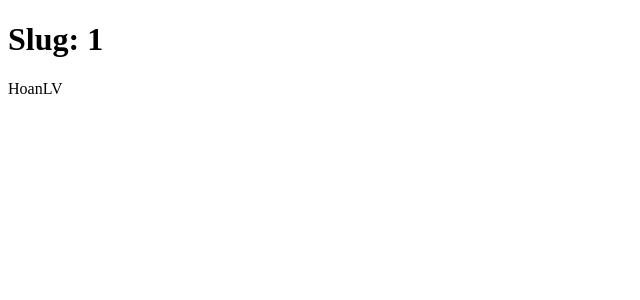
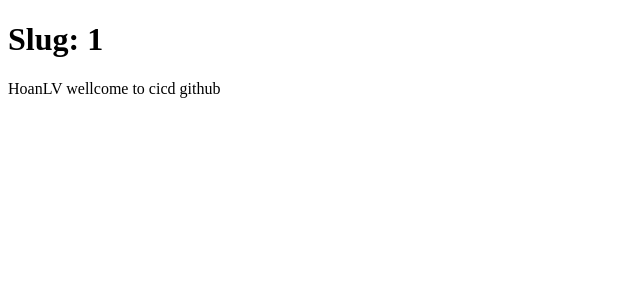
Before and after one commit to HoanLe1996/nestjs-jest-cicd, a Next.js app: page /blog/1 in a window 1280 px wide. Shown: the top 300 px of the page, without its empty margins (0-640 px from the left). Built offline with nearby package versions, Linux system fonts and the light colour scheme.

Commit message:
test cicd main

```diff
--- a/app/blog/[slug]/page.tsx
+++ b/app/blog/[slug]/page.tsx
@@ -9,5 +9,5 @@ export async function generateMetadata({ params }: Params) {
 }
 
 export default function Page({ params }: Params) {
-  return <><h1>Slug: {params.slug}</h1><p>HoanLV</p></>
+  return <><h1>Slug: {params.slug}</h1><p>HoanLV wellcome to cicd github</p></>
 }
```
